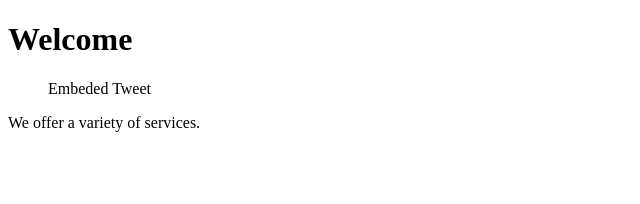
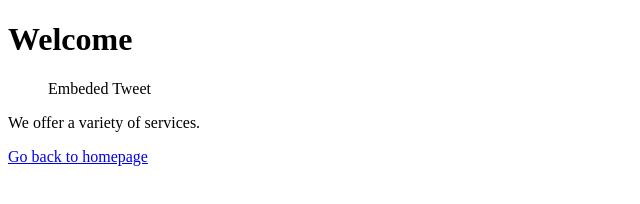
Before and after one commit to Kanemwills/alx_html_css, a plain HTML site: page html_basic/tweets.html in a window 1280 px wide. Shown: the whole page, without its empty margins (0-640 px from the left). Drawn offline with Linux system fonts and the light colour scheme.

Commit message:
Added link to a tweet

```diff
--- a/html_basic/tweets.html
+++ b/html_basic/tweets.html
@@ -11,5 +11,7 @@
             <a href="https://twitter.com/KeemaneGee/status/1679044232588214275"></a>
         </blockquote>
         <p>We offer a variety of services.</p>
+        <!-- Link to homepage -->
+        <a href="index.html">Go back to homepage</a>
     </body>
 </html>
```
Also changed, not shown: html_basic/index.html (+2 -0 lines).
